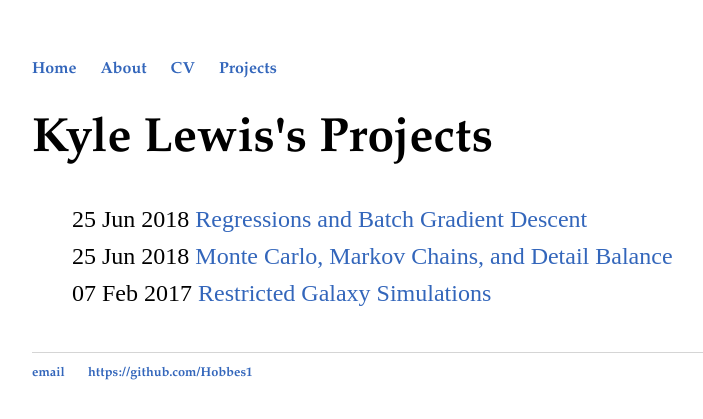
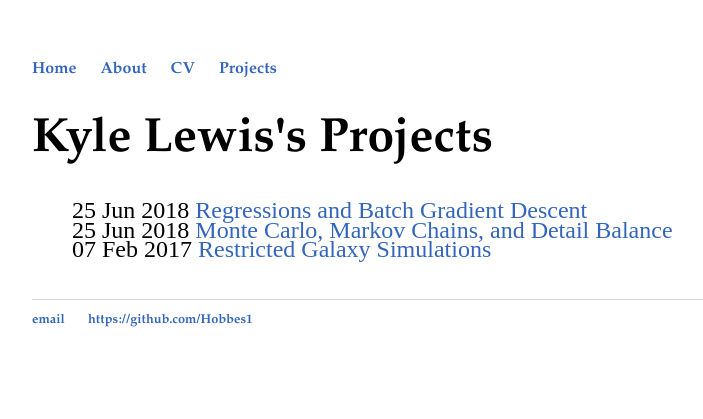
Before and after one commit to Kyle-Lewis/Kyle-Lewis.github.io, a Jekyll site: the page built from projects/index.html, in a window 1280 px wide. Shown: the top 419 px of the page, without its empty margins (160-863 px from the left). Built offline with Jekyll 4.4.1, drawn with Linux system fonts in a browser that asks for light colours.

Commit message:
script update

```diff
--- a/css/main.css
+++ b/css/main.css
@@ -40,5 +40,5 @@ ul.posts {
 
 ul.posts li {
     list-style: none;
-    padding: 5px 0px;
+    line-height: 0.8em;
 }
```
